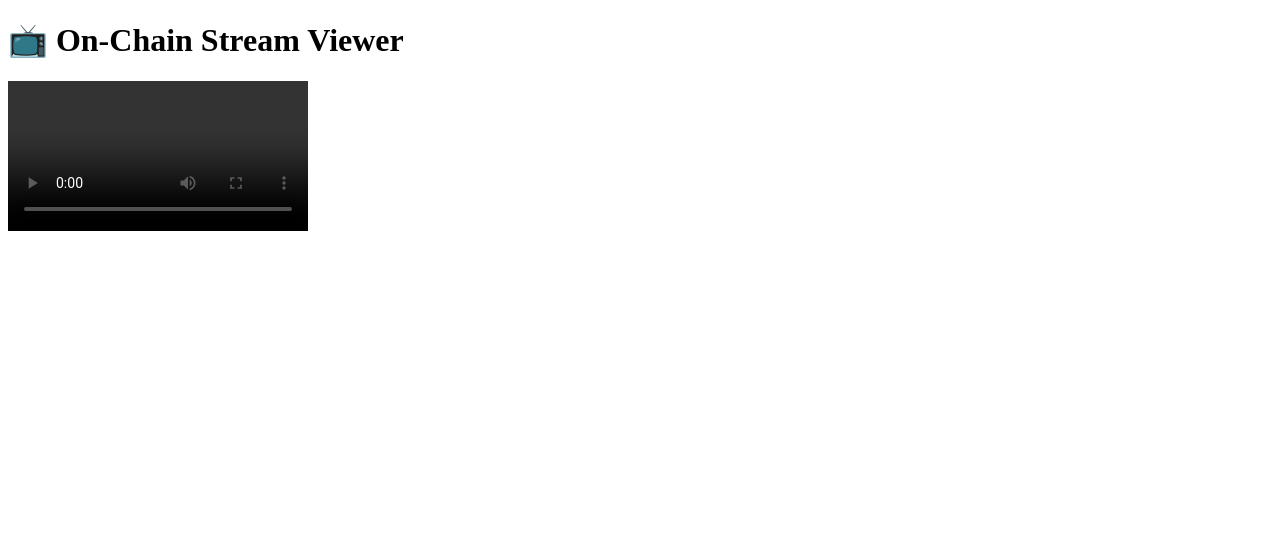
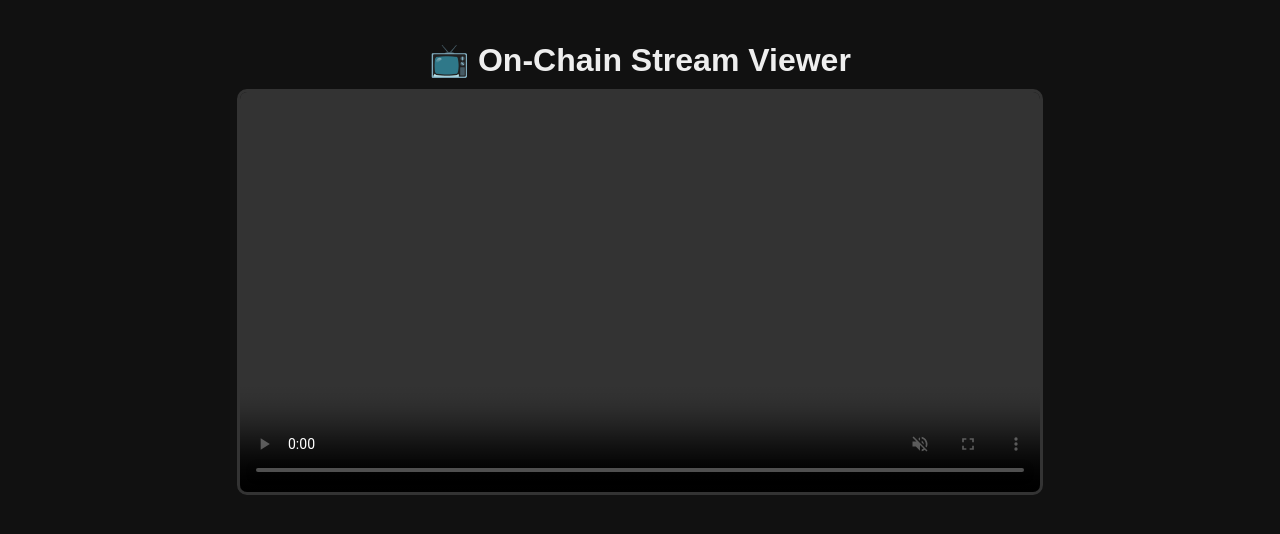
Before and after one commit to iFalcore/Blockcast, a plain HTML site: page index.html in a window 1280 px wide. Drawn offline with nearby package versions, Linux system fonts and the light colour scheme.

Commit message:
Update index.html

```diff
--- a/index.html
+++ b/index.html
@@ -1,12 +1,42 @@
 <!DOCTYPE html>
 <html lang="en">
 <head>
-  <meta charset="UTF-8">
-  <title>On-Chain Stream Viewer</title>
+  <meta charset="UTF-8" />
+  <title>On‑Chain Stream Viewer</title>
+  <style>
+    body {
+      font-family: sans-serif;
+      margin: 0;
+      background: #111;
+      color: #eee;
+      display: flex;
+      flex-direction: column;
+      align-items: center;
+      padding: 20px;
+    }
+    h1 {
+      margin-bottom: 10px;
+    }
+    #alert {
+      background: #ff4444;
+      color: white;
+      padding: 10px 20px;
+      border-radius: 5px;
+      display: none;
+      margin-bottom: 20px;
+    }
+    video {
+      width: 90%;
+      max-width: 800px;
+      border: 3px solid #333;
+      border-radius: 10px;
+    }
+  </style>
 </head>
 <body>
-  <h1>📺 On-Chain Stream Viewer</h1>
-  <video id="player" controls autoplay></video>
+  <h1>📺 On‑Chain Stream Viewer</h1>
+  <div id="alert"></div>
+  <video id="player" controls autoplay muted></video>
   <script type="module" src="viewer.js"></script>
 </body>
 </html>
```
